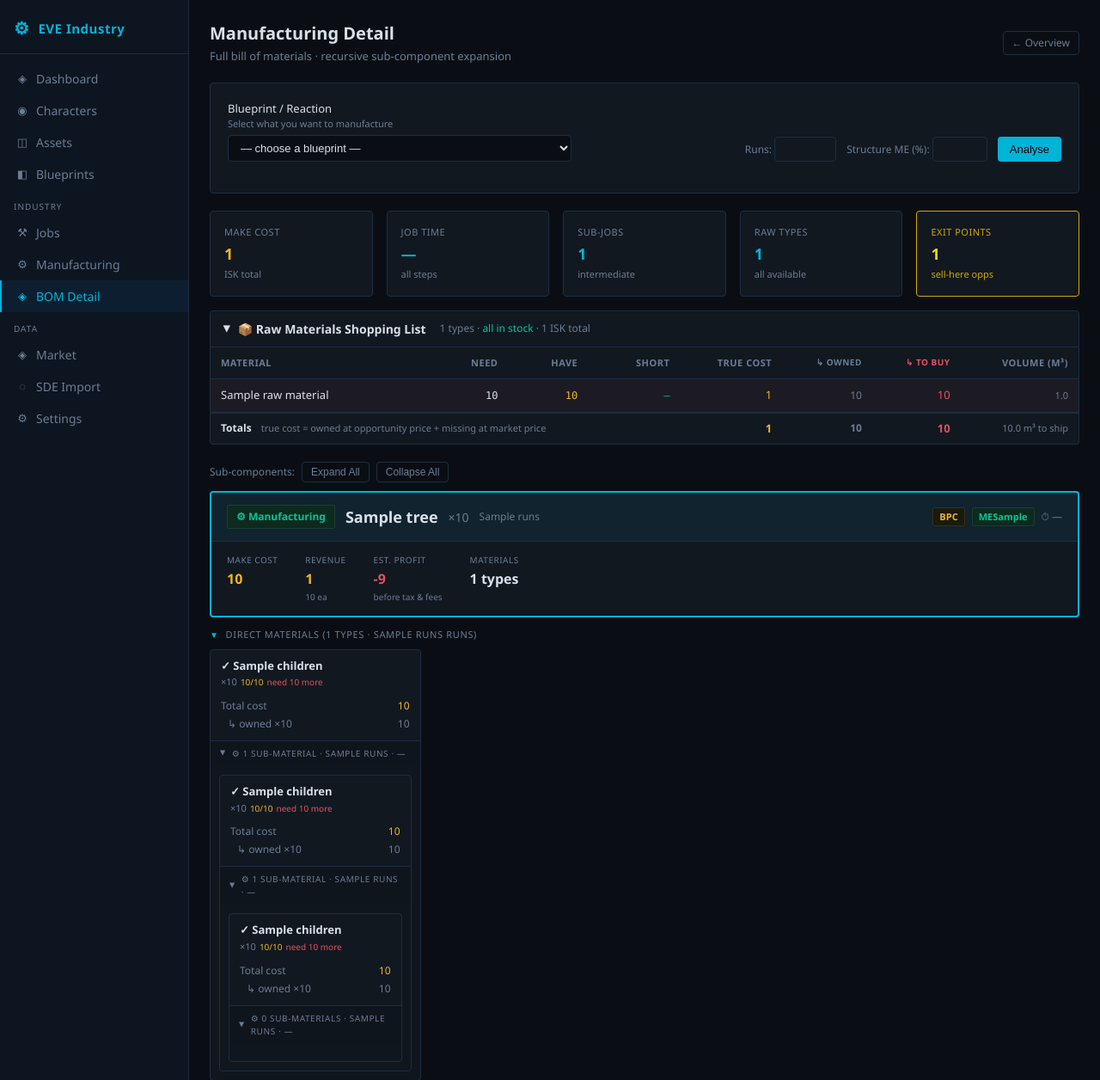
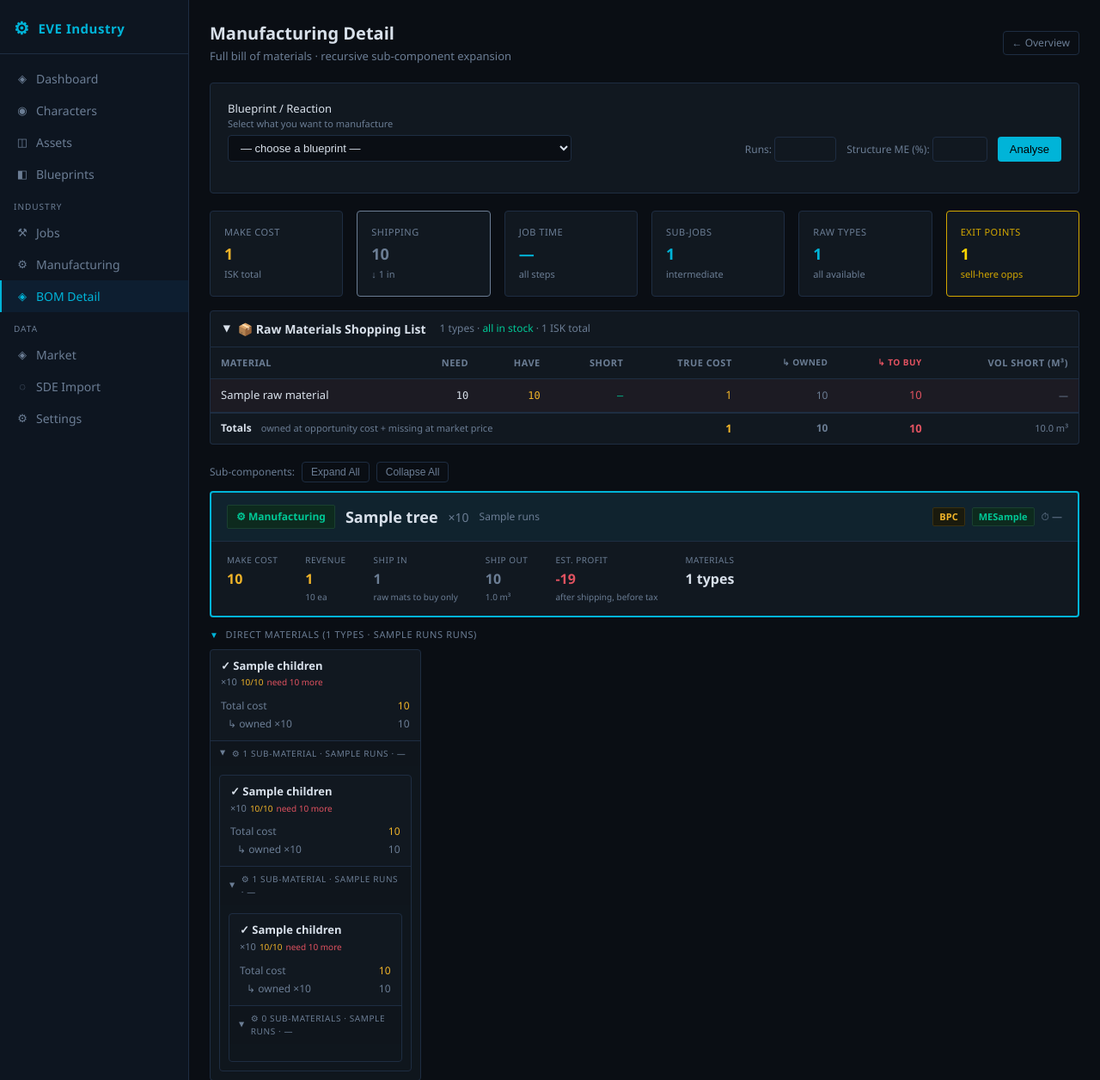
Before and after one commit to Stevo238/eve-industry, a FastAPI app: template app/templates/detail.html in a window 1280 px wide. Shown: the top 1256 px of the page at 86% size. Run offline with FastAPI, Linux system fonts and the light colour scheme; the template is opened without the code that fills it: most values are stand-ins (such as "Sample title", 1, 10 or a date in 2020).

Commit message:
BOM detail: correct shipping — raw leaves only, never intermediate products
Inbound shipping rule:
  - Leaf nodes (raw materials with shortage): shortage × volume × inbound ISK/m³
  - Intermediate manufactured nodes: 0 — the sub-component is produced at the
    production facility so it does not need to be shipped in; only its raw
    material children carry shipping where they have a shortage

Outbound shipping: only on the final root product (finished goods to market)

make_cost now recursively includes inbound shipping at every leaf so all
profitability comparisons (make vs buy, exit points) reflect true total cost.

BOMNode gains inbound_isk_per_m3, outbound_isk_per_m3, inbound_shipping_cost,
total_inbound_shipping, outbound_shipping_cost fields/properties.

BOMStats gains total_inbound_shipping, outbound_shipping, total_material_cost.
net_profit = revenue - make_cost(incl. inbound) - outbound_shipping.

UI changes:
  - Stat strip: new Shipping card showing in/out totals
  - Root card: Ship IN and Ship OUT line items + corrected profit
  - Leaf cards: Ship IN ISK amount shown (only when shortage > 0 and rate set)
  - Shopping list table: Ship IN column per item + footer total

Co-Authored-By: Claude Sonnet 4.6 <noreply@anthropic.com>

```diff
--- a/app/routers/industry.py
+++ b/app/routers/industry.py
@@ -271,14 +271,20 @@ async def detail_page(
                 for row in price_rows
             }
 
+            cfg = await get_settings(db)
+            inbound_isk_m3  = float(cfg.get("inbound_shipping_isk_per_m3", "0") or 0)
+            outbound_isk_m3 = float(cfg.get("outbound_shipping_isk_per_m3", "0") or 0)
+
             try:
                 tree = await build_bom_tree(
                     db, product_type_id, total_qty,
                     blueprint_map, inventory, prices,
                     structure_me_bonus=structure_me / 100.0,
+                    inbound_isk_per_m3=inbound_isk_m3,
+                    outbound_isk_per_m3=outbound_isk_m3,
                 )
                 stats = collect_stats(tree)
-                raw_materials = collect_raw_materials(tree)
+                raw_materials = collect_raw_materials(tree, inbound_isk_per_m3=inbound_isk_m3)
             except Exception:
                 import traceback
                 error = traceback.format_exc()
@@ -295,6 +301,8 @@ async def detail_page(
             "raw_materials": raw_materials,
             "runs": runs,
             "structure_me": structure_me,
+            "inbound_isk_m3": inbound_isk_m3 if blueprint_item_id else 0.0,
+            "outbound_isk_m3": outbound_isk_m3 if blueprint_item_id else 0.0,
             "error": error,
         },
     )
--- a/app/templates/detail.html
+++ b/app/templates/detail.html
@@ -78,7 +78,19 @@
     {% else %}
     <div class="stat-value" style="font-size:18px; color:var(--error)">{{ isk(stats.net_profit) }}</div>
     {% endif %}
-    <div class="stat-sub">before tax &amp; fees</div>
+    <div class="stat-sub">after shipping, before tax</div>
+  </div>
+  {% endif %}
+  {% if stats.total_inbound_shipping > 0 or stats.outbound_shipping > 0 %}
+  <div class="stat-card" style="border-color:var(--text-muted)">
+    <div class="stat-label">Shipping</div>
+    <div class="stat-value" style="font-size:18px; color:var(--text-muted)">
+      {{ isk(stats.total_inbound_shipping + stats.outbound_shipping) }}
+    </div>
+    <div class="stat-sub">
+      {% if stats.total_inbound_shipping > 0 %}↓ {{ isk(stats.total_inbound_shipping) }} in{% endif %}
+      {% if stats.outbound_shipping > 0 %} ↑ {{ isk(stats.outbound_shipping) }} out{% endif %}
+    </div>
   </div>
   {% endif %}
   <div class="stat-card">
@@ -137,7 +149,10 @@
             <th class="td-right">True Cost</th>
             <th class="td-right" style="font-size:10px; color:var(--text-muted)" title="Owned qty × buy order price (opportunity cost)">↳ Owned</th>
             <th class="td-right" style="font-size:10px; color:var(--error)" title="Missing qty × sell order price (acquisition cost)">↳ To Buy</th>
-            <th class="td-right">Volume (m³)</th>
+            {% if inbound_isk_m3 > 0 %}
+            <th class="td-right" style="color:var(--warning)" title="Shipping cost on shortage volume only">Ship IN</th>
+            {% endif %}
+            <th class="td-right">Vol short (m³)</th>
           </tr>
         </thead>
         <tbody>
@@ -162,13 +177,13 @@
             <td class="td-right {% if m.shortage_cost > 0 %}text-error isk{% else %}text-success{% endif %}">
               {% if m.shortage_cost > 0 %}{{ isk(m.shortage_cost) }}{% else %}✓ Have{% endif %}
             </td>
+            {% if inbound_isk_m3 > 0 %}
+            <td class="td-right {% if m.inbound_shipping > 0 %}text-warning isk{% else %}text-muted{% endif %}" style="font-size:12px">
+              {% if m.inbound_shipping > 0 %}{{ isk(m.inbound_shipping) }}{% else %}—{% endif %}
+            </td>
+            {% endif %}
             <td class="td-right text-muted" style="font-size:11px">
-              {% if m.total_volume > 0 %}
-                {{ "{:,.1f}".format(m.total_volume) }}
-                {% if m.shortage_volume > 0 %}
-                  <div class="text-error" style="font-size:10px">({{ "{:,.1f}".format(m.shortage_volume) }} to ship)</div>
-                {% endif %}
-              {% else %}—{% endif %}
+              {% if m.shortage_volume > 0 %}{{ "{:,.1f}".format(m.shortage_volume) }}{% else %}—{% endif %}
             </td>
           </tr>
           {% endfor %}
@@ -177,7 +192,7 @@
           <tr style="border-top:2px solid var(--border)">
             <td colspan="4" style="padding:8px 12px; font-size:12px; color:var(--text-muted)">
               <strong style="color:var(--text)">Totals</strong>
-              <span style="font-size:11px; margin-left:8px">true cost = owned at opportunity price + missing at market price</span>
+              <span style="font-size:11px; margin-left:8px">owned at opportunity cost + missing at market price</span>
             </td>
             <td class="td-right isk" style="font-weight:700; padding:8px 12px">
               {{ isk(raw_materials | sum(attribute='total_cost')) }}
@@ -189,8 +204,13 @@
               {% set shortage_total = raw_materials | sum(attribute='shortage_cost') %}
               {% if shortage_total > 0 %}{{ isk(shortage_total) }}{% else %}<span class="text-success">—</span>{% endif %}
             </td>
+            {% if inbound_isk_m3 > 0 %}
+            <td class="td-right text-warning isk" style="font-weight:700; padding:8px 12px; font-size:12px">
+              {{ isk(raw_materials | sum(attribute='inbound_shipping')) }}
+            </td>
+            {% endif %}
             <td class="td-right text-muted" style="padding:8px 12px; font-size:11px">
-              {{ "{:,.1f}".format(raw_materials | sum(attribute='shortage_volume')) }} m³ to ship
+              {{ "{:,.1f}".format(raw_materials | sum(attribute='shortage_volume')) }} m³
             </td>
           </tr>
         </tfoot>
@@ -251,15 +271,29 @@
         <span class="bom-stat-val isk">{{ isk(node.total_sell_value) }}</span>
         <span class="bom-stat-sub">{{ isk(node.buy_price) }} ea</span>
       </div>
+      {% if node.total_inbound_shipping > 0 %}
+      <div class="bom-stat-item">
+        <span class="bom-stat-label">Ship IN</span>
+        <span class="bom-stat-val" style="color:var(--text-muted)">{{ isk(node.total_inbound_shipping) }}</span>
+        <span class="bom-stat-sub">raw mats to buy only</span>
+      </div>
+      {% endif %}
+      {% if node.outbound_shipping_cost > 0 %}
+      <div class="bom-stat-item">
+        <span class="bom-stat-label">Ship OUT</span>
+        <span class="bom-stat-val" style="color:var(--text-muted)">{{ isk(node.outbound_shipping_cost) }}</span>
+        <span class="bom-stat-sub">{{ "{:,.1f}".format(node.total_volume_needed) }} m³</span>
+      </div>
+      {% endif %}
       <div class="bom-stat-item">
         <span class="bom-stat-label">Est. Profit</span>
-        {% set profit = node.total_sell_value - node.make_cost %}
+        {% set profit = node.total_sell_value - node.make_cost - node.outbound_shipping_cost %}
         {% if profit >= 0 %}
           <span class="bom-stat-val text-success">+{{ isk(profit) }}</span>
         {% else %}
           <span class="bom-stat-val text-error">{{ isk(profit) }}</span>
         {% endif %}
-        <span class="bom-stat-sub">before tax &amp; fees</span>
+        <span class="bom-stat-sub">after shipping, before tax</span>
       </div>
       {% endif %}
       <div class="bom-stat-item">
@@ -363,9 +397,18 @@
       {% else %}
       <div class="bom-cost-row"><span class="bom-cost-label text-muted">No price data</span></div>
       {% endif %}
-      {% if node.volume_each > 0 and node.shortage > 0 %}
+      {% if node.shortage > 0 and node.inbound_shipping_cost > 0 %}
       <div class="bom-cost-row">
         <span class="bom-cost-label">Ship in</span>
+        <span class="bom-cost-val text-warning isk">{{ isk(node.inbound_shipping_cost) }}</span>
+      </div>
+      <div class="bom-cost-row">
+        <span class="bom-cost-label text-muted" style="padding-left:8px">↳ {{ "{:,.1f}".format(node.total_volume_short) }} m³</span>
+        <span class="bom-cost-val text-muted" style="font-size:11px">shortage only</span>
+      </div>
+      {% elif node.shortage > 0 and node.volume_each > 0 %}
+      <div class="bom-cost-row">
+        <span class="bom-cost-label text-muted">Volume short</span>
         <span class="bom-cost-val text-muted" style="font-size:11px">{{ "{:,.1f}".format(node.total_volume_short) }} m³</span>
       </div>
       {% endif %}
```
Also changed, not shown: app/engine/bom.py (+70 -14 lines).
